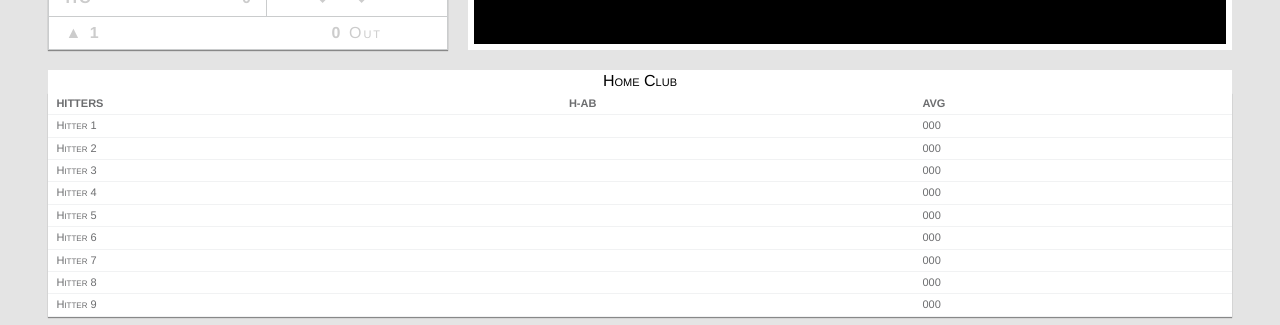
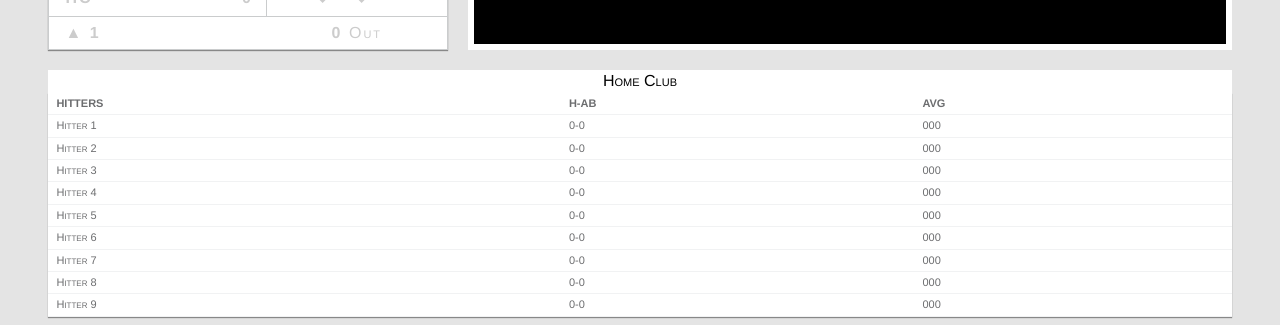
Before and after one commit to romanvieito/DiceBaseball, a Next.js app: page / in a window 1280 px wide. Shown: the part 444-769 px from the top of the page. Built offline with nearby package versions, Linux system fonts and the light colour scheme; grey boxes are pictures that could not be loaded.

Commit message:
hitting list for cpu too

```diff
--- a/components/HittingAnottation.js
+++ b/components/HittingAnottation.js
@@ -23,7 +23,19 @@ class HittingAnottation extends React.Component {
       8: { AB: 0, H: 0 },
       9: { AB: 0, H: 0 }
     },
-    lastVisHitter: 1
+    lastVisHitter: 1,
+    battingHome: {
+      1: { AB: 0, H: 0 },
+      2: { AB: 0, H: 0 },
+      3: { AB: 0, H: 0 },
+      4: { AB: 0, H: 0 },
+      5: { AB: 0, H: 0 },
+      6: { AB: 0, H: 0 },
+      7: { AB: 0, H: 0 },
+      8: { AB: 0, H: 0 },
+      9: { AB: 0, H: 0 }
+    },
+    lastVisHome: 1
   };
 
   componentDidUpdate(props, state) {
@@ -40,17 +52,10 @@ class HittingAnottation extends React.Component {
     this.setState({ isHomeAtBat });
   }
 
-  // get convertDiceToAnott() {
-  //   return this._convertDiceToAnott;
-  // }
-  // set convertDiceToAnott(value) {
-  //   this._convertDiceToAnott = value;
-  // }
-
   convertDiceToAnott = () => {
     const { dice } = this.props;
-    const { battingVisitor, isHomeAtBat } = this.state;
-    let { lastVisHitter } = this.state;
+    const { battingVisitor, battingHome, isHomeAtBat } = this.state;
+    let { lastVisHitter, lastVisHome } = this.state;
     if (!isHomeAtBat) {
       if (dice < 3) {
         battingVisitor[lastVisHitter].AB += 1;
@@ -63,22 +68,30 @@ class HittingAnottation extends React.Component {
       if (lastVisHitter < 9) lastVisHitter += 1;
       else lastVisHitter = 1;
       this.setState({ lastVisHitter });
+    } else {
+      if (dice < 3) {
+        battingHome[lastVisHome].AB += 1;
+        this.setState({ battingVisitor });
+      } else {
+        battingHome[lastVisHome].AB += 1;
+        battingHome[lastVisHome].H += 1;
+        this.setState({ battingHome });
+      }
+      if (lastVisHome < 9) lastVisHome += 1;
+      else lastVisHome = 1;
+      this.setState({ lastVisHome });
     }
   };
 
   render() {
-    const { teamName, dice, isHomeAtBat } = this.props;
-    const { battingVisitor } = this.state;
+    const { teamName } = this.props;
+    const { battingVisitor, battingHome } = this.state;
+    const battingList = teamName === 'Visitor' ? battingVisitor : battingHome;
     return (
       <React.Fragment>
-        <HitterList teamName={teamName} battingList={battingVisitor} />
-        <style jsx>
-          {`
-            .ok {
-              color: white;
-            }
-          `}
-        </style>
+        <div className="batting">
+          <HitterList teamName={teamName} battingList={battingList} />
+        </div>
       </React.Fragment>
     );
   }
--- a/pages/index.js
+++ b/pages/index.js
@@ -317,7 +317,7 @@ class Index extends React.Component {
               <div className="flex-colum hide-mobile white-background">
                 <div>
                   <HitterAnottation
-                    teamName="Visitor"
+                    teamName={teamNamesLong.vis}
                     lastKeyHistoryDice={lastKeyHistoryDice}
                     dice={lastDice[2]}
                     isHomeAtBat={isHomeAtBat}
@@ -338,7 +338,12 @@ class Index extends React.Component {
             <aside className="aside host">
               <div className="flex-colum hide-mobile white-background">
                 <div>
-                  <HitterList teamName="Home Club" />
+                  <HitterAnottation
+                    teamName={teamNamesLong.hc}
+                    lastKeyHistoryDice={lastKeyHistoryDice}
+                    dice={lastDice[2]}
+                    isHomeAtBat={isHomeAtBat}
+                  />
                 </div>
               </div>
               <div>
```
